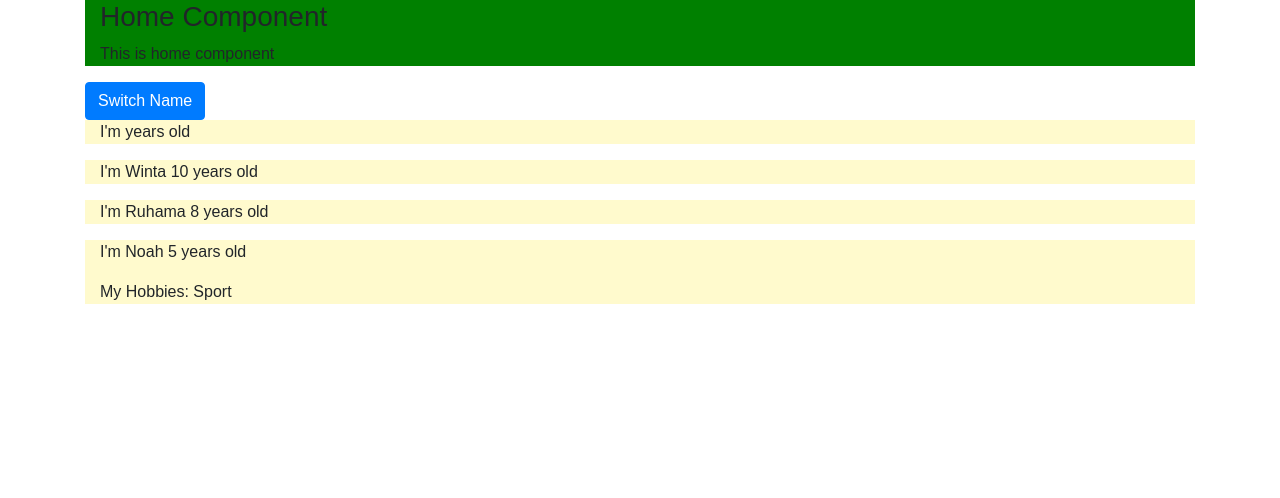
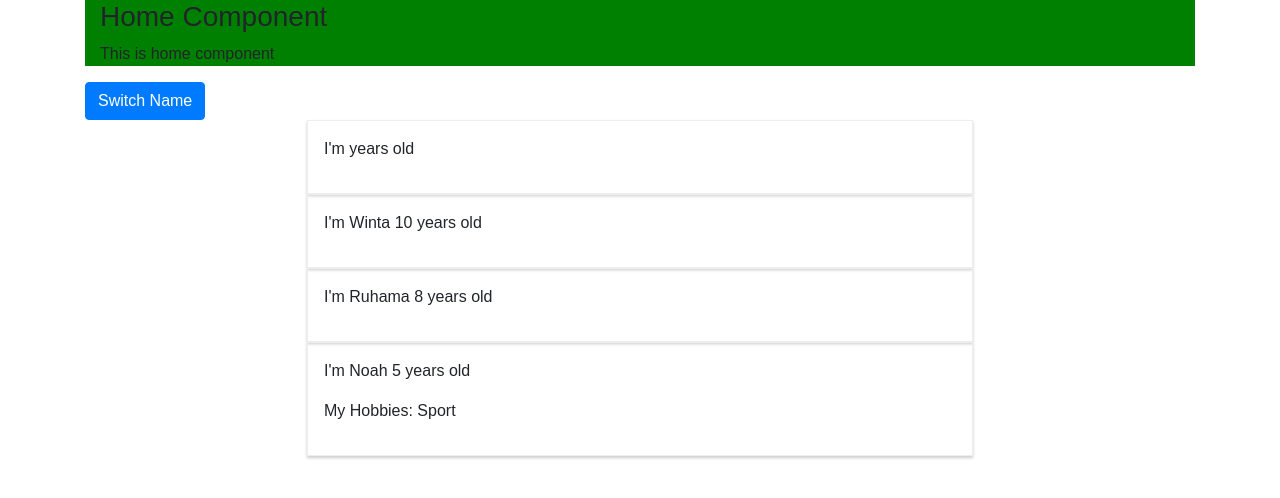
Before and after one commit to DerejeKitaw/reactJs, a React (Create React App) app: page / in a window 1280 px wide. Shown: the top 498 px of the page. Built offline with nearby package versions, Linux system fonts and the light colour scheme; the HTML template or start-up script is replaced by a standard one.

Commit message:
pass data to a method using arrow func

```diff
--- a/src/App.js
+++ b/src/App.js
@@ -23,7 +23,7 @@ class App extends Component {
     return (
       <div className="container">
         <Home />
-        <button onClick={this.switchNameHandler.bind(this,"Dad")} className="btn btn-primary">Switch Name</button>
+        <button onClick={()=>this.switchNameHandler("Dad")} className="btn btn-primary">Switch Name</button>
         <Person />
         <Person
           name={this.state.persons[0].name}
--- a/src/components/Person/style.css
+++ b/src/components/Person/style.css
@@ -1,2 +1,6 @@
 .person_container {
-  background: lemonchiffon; }
+  width: 60%;
+  margin: auto;
+  border: 1px solid #eee;
+  box-shadow: 0 2px 3px #ccc;
+  padding: 16px; }
--- a/src/components/Person/style.scss
+++ b/src/components/Person/style.scss
@@ -1,3 +1,7 @@
 .person_container{
-  background:lemonchiffon;
+  width: 60%;
+  margin: auto;
+  border: 1px solid #eee;
+  box-shadow: 0 2px 3px #ccc;
+  padding: 16px;
 }
--- a/src/index.css
+++ b/src/index.css
@@ -3,6 +3,3 @@ body {
   padding: 0;
   font-family: sans-serif;
 }
-.person_container{
-  background:red;
-}
```
Also changed, not shown: 1 other file (tests, documents, lock files or other folders).
